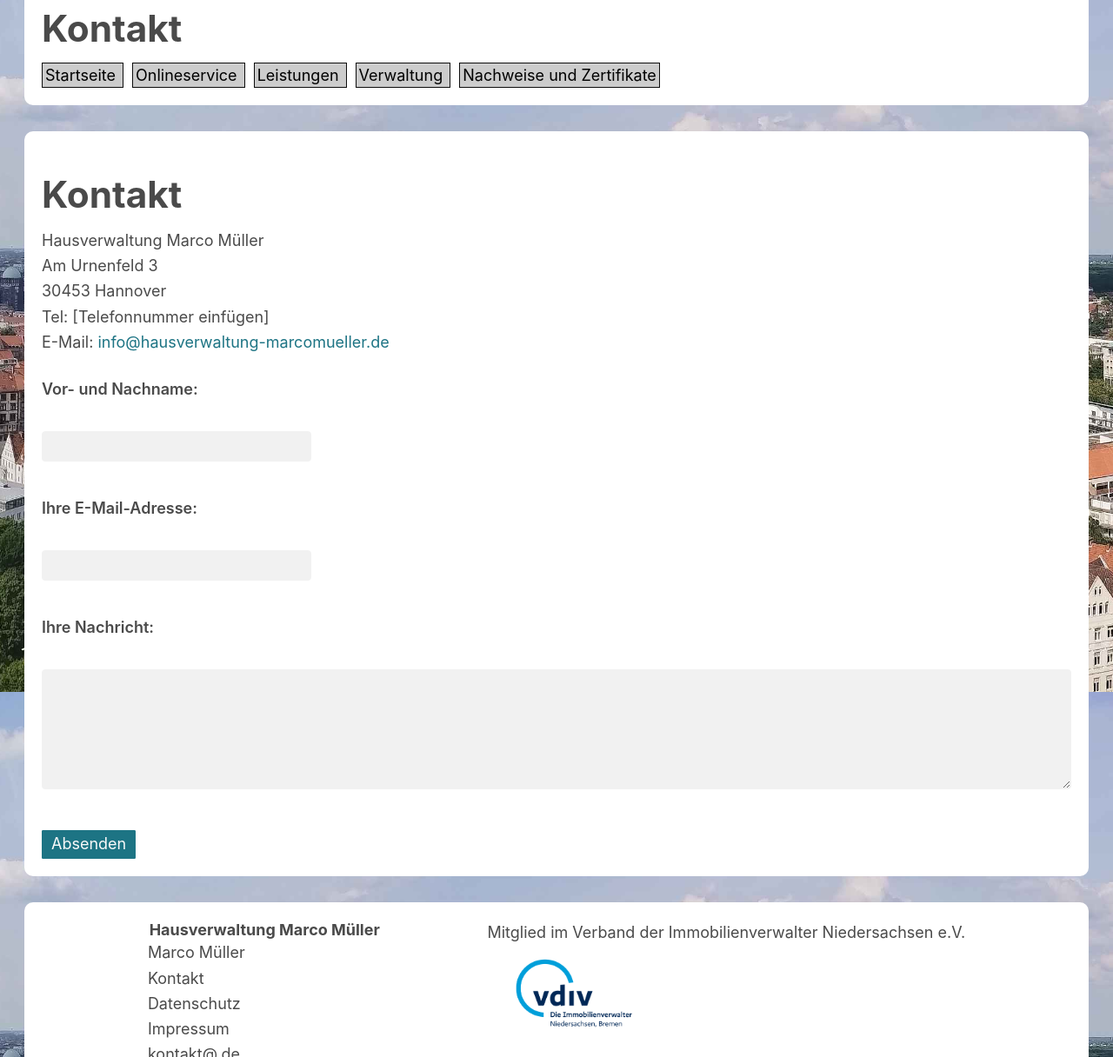
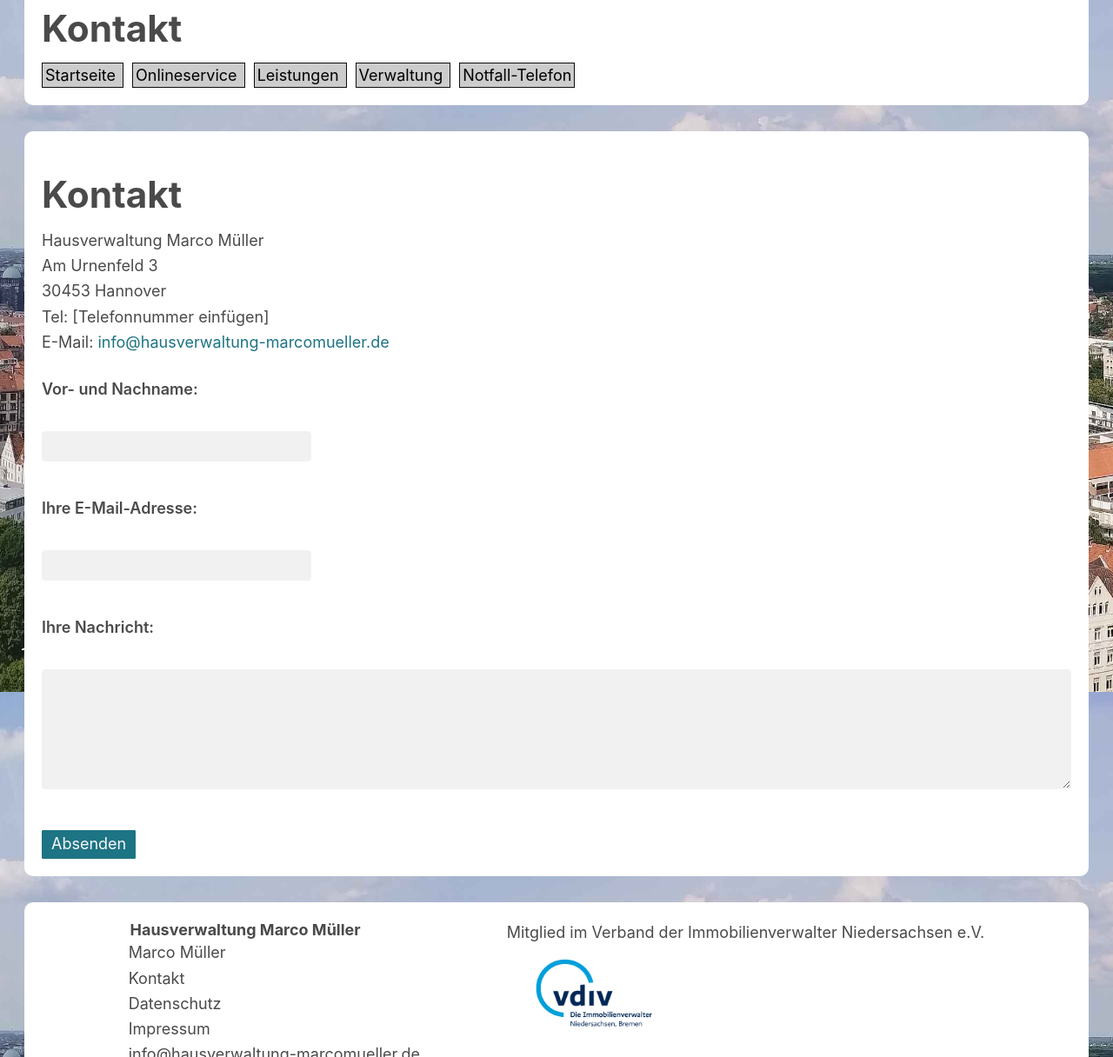
Before and after one commit to marek22k/hausverwaltung, a Jekyll site: the page built from kontakt.md, in a window 1280 px wide and 1400 px high, scrolled down 820 px. Shown: the part 184-1400 px from the top of the window at 87% size. Built offline with Jekyll 4.4.1, drawn with Linux system fonts in a browser that asks for light colours.

Commit message:
Update _config.yml

```diff
--- a/_config.yml
+++ b/_config.yml
@@ -22,13 +22,13 @@ menu:
   url: /verwaltung/
   weight: 4
 
-- title: Nachweise und Zertifikate
-  url: /nachweise-und-zertifikate/
+- title: Notfall-Telefon
+  url: /notfall/
   weight: 5
 
 
 contact:
-  email: kontakt@.de
+  email: info@hausverwaltung-marcomueller.de
 
 url: "test"
 
```
